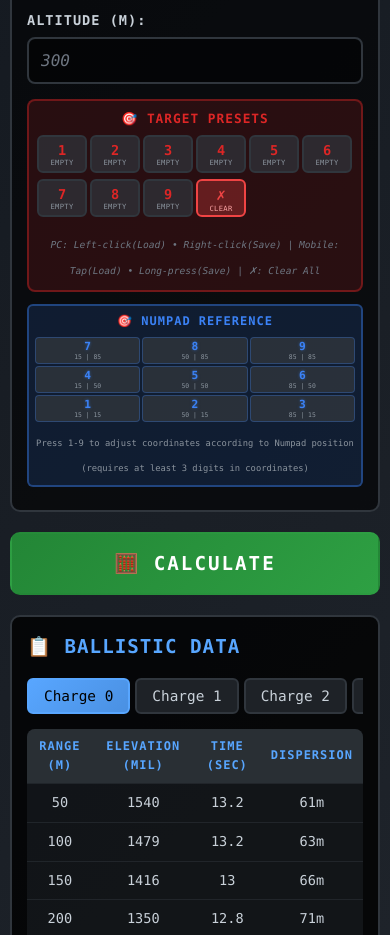
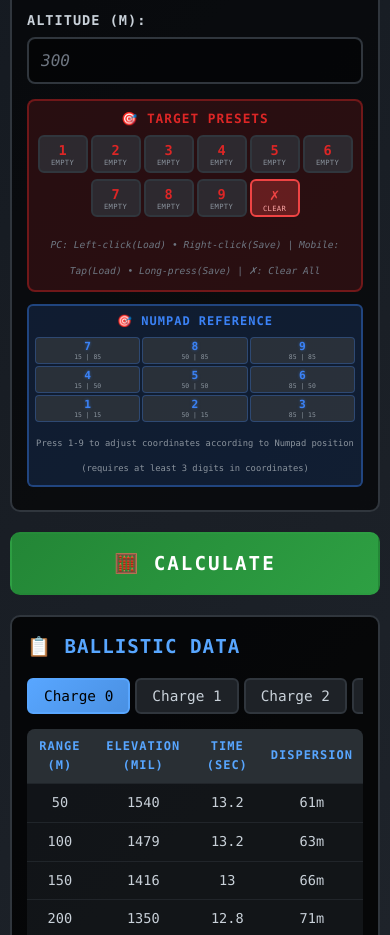
Before and after one commit to skszone01/mortar, a plain HTML site: page index.html in a window 390 px wide. Shown: the part 1640-2575 px from the top of the page. Drawn offline with Linux system fonts and the light colour scheme.

Commit message:
Add files via upload

```diff
--- a/style.css
+++ b/style.css
@@ -44,7 +44,8 @@ body {
     margin-bottom: 8px;
     overflow-x: auto;
     padding-bottom: 2px;
-    flex-wrap: nowrap;
+    flex-wrap: wrap;
+    justify-content: center;
 }
 
 .preset-btn {
@@ -845,12 +846,29 @@ footer {
     }
 }
 
+/* Tablet and smaller screens - 2 rows layout */
+@media (max-width: 640px) {
+    .preset-buttons {
+        gap: 3px;
+        flex-wrap: wrap;
+        justify-content: center;
+        overflow-x: visible;
+        max-width: 100%;
+    }
+
+    .preset-btn {
+        flex: 1 1 calc(20% - 3px); /* 5 buttons per row */
+        min-width: 40px;
+        max-width: 60px;
+    }
+}
+
 /* Mobile adjustments for preset buttons */
 @media (max-width: 480px) {
     .preset-buttons {
         gap: 3px;
         flex-wrap: wrap;
-        justify-content: flex-start;
+        justify-content: center;
         overflow-x: visible;
         max-width: 100%;
     }
```
